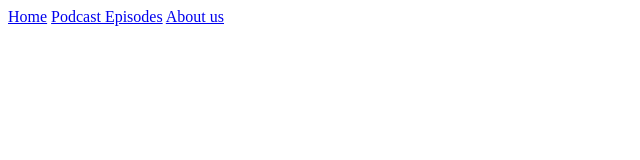
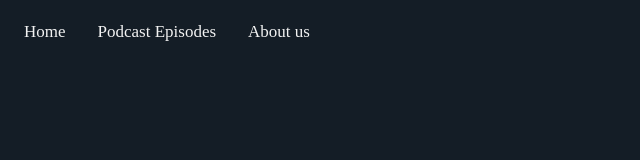
Before and after one commit to JackLay1/cast, a plain HTML site: page index.html in a window 1280 px wide. Shown: the whole page, without its empty margins (0-640 px from the left). Drawn offline with Linux system fonts and the light colour scheme.

Commit message:
Update index.html

```diff
--- a/index.html
+++ b/index.html
@@ -2,11 +2,12 @@
 <html>
 <head>
 	<title>The Pawgcast!</title>
+	<link rel="stylesheet" type="text/css" href="style.css">
 </head>
 
 <body>
 	<div class="topnav" id="myTopnav">
-  		<a href="index.html">Home</a>
+  		<a class="active" href="index.html">Home</a>
       	<a href="pod.html">Podcast Episodes</a>
       	<a href="about.html">About us</a>
     </div>
```
